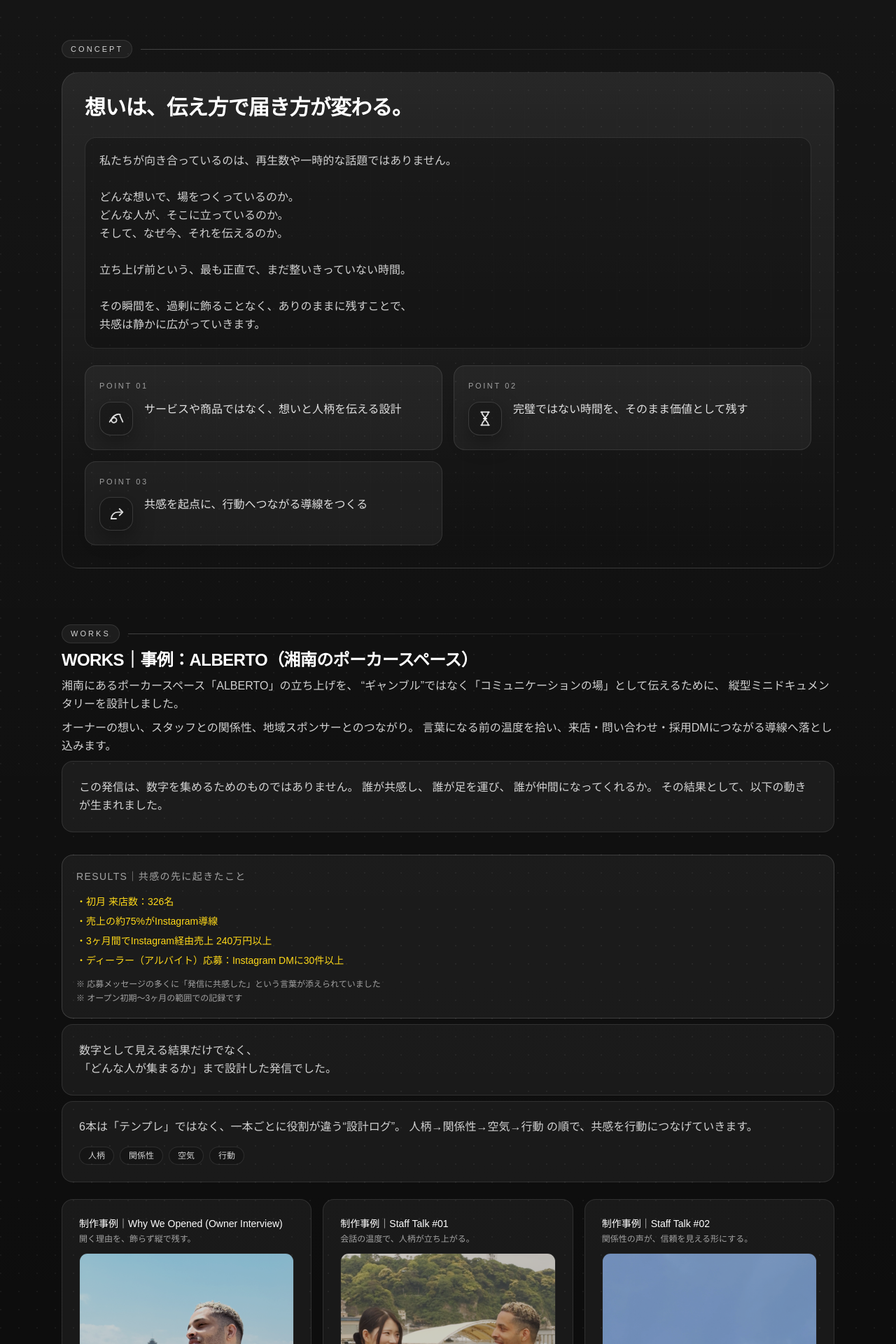
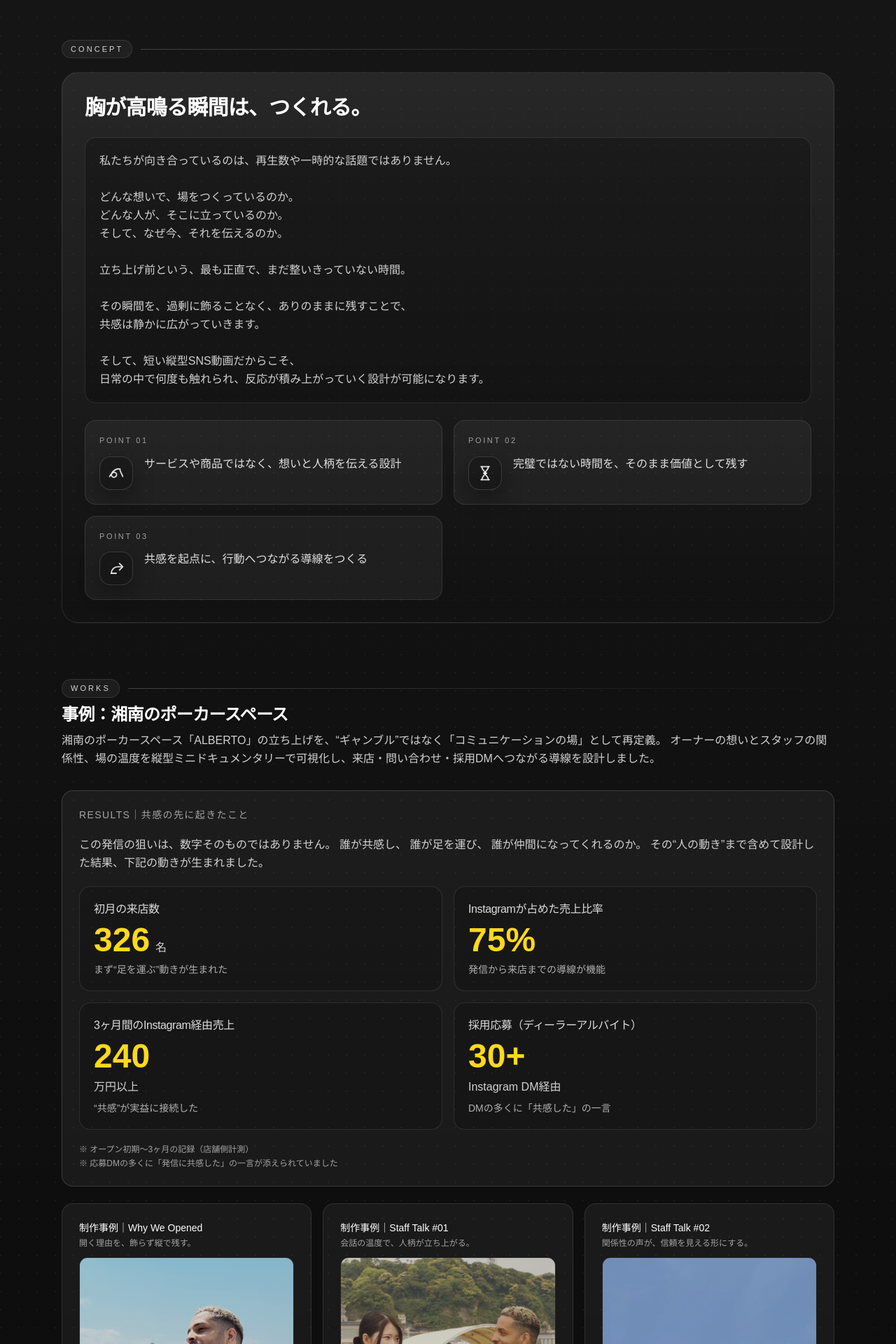
Before and after one commit to naturalpeopleinfo-blip/ambient-doc-clean, a Next.js app: page / in a window 1280 px wide. Shown: the part 860-2780 px from the top of the page at 70% size. Built offline with nearby package versions, Linux system fonts and the light colour scheme.

Commit message:
Refine nav order and results note

```diff
--- a/src/app/page.tsx
+++ b/src/app/page.tsx
@@ -19,7 +19,7 @@
 // public/works/alberto-01.png ... alberto-06.png
 const works = [
   {
-    title: "制作事例｜Why We Opened (Owner Interview)",
+    title: "制作事例｜Why We Opened",
     caption: "開く理由を、飾らず縦で残す。",
     src: "/works/alberto-01.mp4",
     poster: "/works/alberto-01.png",
@@ -63,7 +63,7 @@
       "共感で終わらせない。",
       "行動が生まれる発信へ。",
     ],
-    tagline: "縦型SNSドキュメンタリー",
+    tagline: "縦型SNSドキュメンタリー映像制作",
     headline: "Vertical Ambient Documentary",
   },
   proof: {
@@ -74,7 +74,7 @@
     ],
   },
 concept: {
-  title: "想いは、伝え方で届き方が変わる。",
+  title: "胸が高鳴る瞬間は、つくれる。",
   body:
     "私たちが向き合っているのは、再生数や一時的な話題ではありません。\n\n" +
     "どんな想いで、場をつくっているのか。\n" +
@@ -82,7 +82,9 @@
     "そして、なぜ今、それを伝えるのか。\n\n" +
     "立ち上げ前という、最も正直で、まだ整いきっていない時間。\n\n" +
     "その瞬間を、過剰に飾ることなく、ありのままに残すことで、\n" +
-    "共感は静かに広がっていきます。",
+    "共感は静かに広がっていきます。\n\n" +
+    "そして、短い縦型SNS動画だからこそ、\n" +
+    "日常の中で何度も触れられ、反応が積み上がっていく設計が可能になります。",
   points: [
     { icon: "sig", text: "サービスや商品ではなく、想いと人柄を伝える設計" },
     { icon: "hourglass", text: "完璧ではない時間を、そのまま価値として残す" },
@@ -107,7 +109,7 @@
       {
         k: "STEP 2",
         t: "撮影（1回 or 分割）",
-        d: "インタビュー＋場の温度（B-roll）をセットで収録。‘盛らない’前提で画を揃える。",
+        d: "インタビュー＋場の温度（インサート）をセットで収録。‘盛らない’前提で画を揃える。",
       },
       {
         k: "STEP 3",
@@ -447,8 +449,13 @@
               className="h-full w-full object-cover brightness-110 contrast-105"
             />
             <span className="absolute inset-0 bg-black/20" />
-            <span className="absolute left-1/2 top-1/2 -translate-x-1/2 -translate-y-1/2 inline-flex items-center justify-center rounded-full border border-white/25 bg-black/40 px-4 py-2 text-xs text-white backdrop-blur transition-transform duration-300 hover:scale-[1.04]">
-              ▶ Play
+
+            {/* Bigger, clearer Play button (avoid overlapping thumbnail text) */}
+            <span className="absolute left-1/2 bottom-5 -translate-x-1/2 inline-flex items-center justify-center rounded-full border border-white/30 bg-black/55 px-6 py-3 text-sm text-white backdrop-blur-md shadow-[0_18px_50px_rgba(0,0,0,0.55)] transition-transform duration-300 hover:scale-[1.04]">
+              <span className="inline-flex items-center justify-center rounded-full border border-white/25 bg-white/10 h-7 w-7 mr-3">
+                ▶
+              </span>
+              Play
             </span>
           </button>
         ) : (
@@ -473,12 +480,10 @@
 
   const nav = useMemo(
     () => [
-      { id: "profile", label: "Profile" },
       { id: "concept", label: "Concept" },
       { id: "works", label: "Works" },
       { id: "flow", label: "Flow" },
-      { id: "fit", label: "Fit" },
-      { id: "contact", label: "Contact" },
+      { id: "profile", label: "Profile" },
     ],
     []
   );
@@ -594,12 +599,18 @@
                         <p
                           key={i}
                           className={
-                            "fade-up whitespace-normal text-lg sm:text-lg tracking-tight text-neutral-100/90 leading-snug " +
-                            (i === 0 ? "font-semibold" : "font-medium")
+                            "fade-up whitespace-normal tracking-tight leading-snug " +
+                            (i === 0
+                              ? "text-2xl sm:text-3xl font-semibold text-white relative"
+                              : "text-lg sm:text-lg font-medium text-neutral-300/90")
                           }
                           style={{ animationDelay: `${40 + i * 100}ms` }}
                         >
-                          {line}
+                          {i === 0 ? (
+                            <span className="relative inline-block">{line}</span>
+                          ) : (
+                            line
+                          )}
                         </p>
                       ))}
 
@@ -663,7 +674,7 @@
           </div>
         </section>
 
-
+        {/* CONCEPT */}
 
         {/* CONCEPT */}
         <section id="concept" className="space-y-5 scroll-mt-28">
@@ -687,71 +698,62 @@
               <Divider />
             </div>
             <h2 className="text-xl sm:text-2xl font-semibold tracking-tight">
-              WORKS｜事例：ALBERTO（湘南のポーカースペース）
+              事例：湘南のポーカースペース
             </h2>
             <p className="mt-2 text-sm sm:text-base text-neutral-200/90 leading-relaxed">
-              湘南にあるポーカースペース「ALBERTO」の立ち上げを、
-              “ギャンブル”ではなく「コミュニケーションの場」として伝えるために、
-              縦型ミニドキュメンタリーを設計しました。
-            </p>
-            <p className="text-sm sm:text-base text-neutral-200/90 leading-relaxed">
-              オーナーの想い、スタッフとの関係性、地域スポンサーとのつながり。
-              言葉になる前の温度を拾い、来店・問い合わせ・採用DMにつながる導線へ落とし込みます。
+              湘南のポーカースペース「ALBERTO」の立ち上げを、“ギャンブル”ではなく「コミュニケーションの場」として再定義。
+              オーナーの想いとスタッフの関係性、場の温度を縦型ミニドキュメンタリーで可視化し、来店・問い合わせ・採用DMへつながる導線を設計しました。
             </p>
 
-            <ProseCard>
-              <p className="text-sm sm:text-base text-neutral-200/90 leading-relaxed whitespace-pre-line">
-                この発信は、数字を集めるためのものではありません。
-
+            <div className="mt-8 rounded-2xl border border-white/15 bg-white/5 p-5 sm:p-6">
+              <p className="mb-5 text-sm tracking-widest text-neutral-400">
+                RESULTS｜共感の先に起きたこと
+              </p>
+              <p className="mb-5 text-sm sm:text-base text-neutral-200/90 leading-relaxed whitespace-pre-line">
+                この発信の狙いは、数字そのものではありません。
                 誰が共感し、
                 誰が足を運び、
-                誰が仲間になってくれるか。
+                誰が仲間になってくれるのか。
+                その“人の動き”まで含めて設計した結果、下記の動きが生まれました。
+              </p>
 
-                その結果として、以下の動きが生まれました。
-              </p>
-            </ProseCard>
-            <div className="mt-8 rounded-2xl border border-white/15 bg-white/5 p-5">
-              <p className="mb-4 text-sm tracking-widest text-neutral-400">
-                RESULTS｜共感の先に起きたこと
-              </p>
-              <ul className="space-y-2 text-sm font-medium text-[#FFD814]">
-                <li>・初月 来店数：326名</li>
-                <li>・売上の約75%がInstagram導線</li>
-                <li>・3ヶ月間でInstagram経由売上 240万円以上</li>
-                <li>・ディーラー（アルバイト）応募：Instagram DMに30件以上</li>
-              </ul>
-              <div className="mt-4 space-y-1 text-xs text-neutral-400">
-                <p>※ 応募メッセージの多くに「発信に共感した」という言葉が添えられていました</p>
-                <p>※ オープン初期〜3ヶ月の範囲での記録です</p>
+              <div className="grid gap-4 sm:grid-cols-2">
+                {/* 1st card */}
+                <div className="rounded-2xl border border-white/10 bg-black/20 p-5 transition hover:bg-white/[0.06]">
+                  <p className="text-sm sm:text-base font-medium tracking-tight text-white/85">初月の来店数</p>
+                  <div className="mt-2 flex items-baseline gap-2">
+                    <p className="text-4xl sm:text-5xl font-semibold text-[#FFD814]">326</p>
+                    <p className="text-sm sm:text-base text-neutral-100/85">名</p>
+                  </div>
+                  <p className="mt-2 text-xs sm:text-sm text-neutral-300/80">まず“足を運ぶ”動きが生まれた</p>
+                </div>
+                {/* 2nd card */}
+                <div className="rounded-2xl border border-white/10 bg-black/20 p-5 transition hover:bg-white/[0.06]">
+                  <p className="text-sm sm:text-base font-medium tracking-tight text-white/85">Instagramが占めた売上比率</p>
+                  <p className="mt-2 text-4xl sm:text-5xl font-semibold text-[#FFD814]">75%</p>
+                  <p className="mt-2 text-xs sm:text-sm text-neutral-300/80">発信から来店までの導線が機能</p>
+                </div>
+                {/* 3rd card */}
+                <div className="rounded-2xl border border-white/10 bg-black/20 p-5 transition hover:bg-white/[0.06]">
+                  <p className="text-sm sm:text-base font-medium tracking-tight text-white/85">3ヶ月間のInstagram経由売上</p>
+                  <p className="mt-2 text-4xl sm:text-5xl font-semibold text-[#FFD814]">240</p>
+                  <p className="mt-2 text-sm sm:text-base text-neutral-100/85">万円以上</p>
+                  <p className="mt-2 text-xs sm:text-sm text-neutral-300/80">“共感”が実益に接続した</p>
+                </div>
+                {/* 4th card */}
+                <div className="rounded-2xl border border-white/10 bg-black/20 p-5 transition hover:bg-white/[0.06]">
+                  <p className="text-sm sm:text-base font-medium tracking-tight text-white/85">採用応募（ディーラーアルバイト）</p>
+                  <p className="mt-2 text-4xl sm:text-5xl font-semibold text-[#FFD814]">30+</p>
+                  <p className="mt-2 text-sm sm:text-base text-neutral-100/85">Instagram DM経由</p>
+                  <p className="mt-2 text-xs sm:text-sm text-neutral-300/80">DMの多くに「共感した」の一言</p>
+                </div>
+              </div>
+
+              <div className="mt-5 space-y-1 text-xs text-neutral-400">
+                <p>※ オープン初期〜3ヶ月の記録（店舗側計測）</p>
+                <p>※ 応募DMの多くに「発信に共感した」の一言が添えられていました</p>
               </div>
             </div>
-            <ProseCard>
-              <p className="text-sm sm:text-base text-neutral-200/90 leading-relaxed">
-                数字として見える結果だけでなく、
-                <br />
-                「どんな人が集まるか」まで設計した発信でした。
-              </p>
-            </ProseCard>
-            <ProseCard>
-              <p className="text-sm sm:text-base text-neutral-200/90">
-                6本は「テンプレ」ではなく、一本ごとに役割が違う“設計ログ”。
-                人柄→関係性→空気→行動 の順で、共感を行動につなげていきます。
-              </p>
-              <div className="mt-4 flex flex-wrap gap-2">
-                <span className="rounded-full border border-white/10 bg-black/20 px-3 py-1 text-xs text-neutral-200/90">
-                  人柄
-                </span>
-                <span className="rounded-full border border-white/10 bg-black/20 px-3 py-1 text-xs text-neutral-200/90">
-                  関係性
-                </span>
-                <span className="rounded-full border border-white/10 bg-black/20 px-3 py-1 text-xs text-neutral-200/90">
-                  空気
-                </span>
-                <span className="rounded-full border border-white/10 bg-black/20 px-3 py-1 text-xs text-neutral-200/90">
-                  行動
-                </span>
-              </div>
-            </ProseCard>
           </div>
 
           <div className="grid gap-4 sm:grid-cols-2 lg:grid-cols-3">
@@ -785,7 +787,7 @@
                 rel="noopener noreferrer"
                 className="px-5"
               >
-                制作したポーカバーのアカウントを見る（Instagram） <span className="text-neutral-500">↗</span>
+                制作したポーカースペースのアカウントを見る（Instagram） <span className="text-neutral-500">↗</span>
               </GhostButton>
               <PrimaryButton href="#contact" className="px-7">
                 相談へ進む
@@ -860,7 +862,7 @@
                   <p className="text-sm sm:text-base text-neutral-200/90 leading-relaxed">
                     想いを整理し、伝わる形に整えるところから伴走します。
                     <br />
-                    反応が“静かに強く”積み上がる発信を、一緒に設計します。
+                    反応が積み上がる形に仕立てます。
                   </p>
                 </div>
 
@@ -877,7 +879,7 @@
                     <p className="text-[11px] tracking-[0.24em] text-neutral-400">スタンス</p>
                     <ul className="mt-3 space-y-2 text-sm text-neutral-200/85 leading-relaxed">
                       <li>・盛らない、でも退屈にしない</li>
-                      <li>・続けられる形に落とし込む</li>
+                      <li>・反応が積み上がる“型”に整える</li>
                       <li>・人柄と関係性を、信頼に変える</li>
                     </ul>
                   </div>
@@ -915,14 +917,14 @@
           </div>
 
           <div className="grid gap-4 sm:[grid-template-columns:1.15fr_0.85fr]">
-            <div className="relative overflow-hidden rounded-2xl border border-white/15 bg-gradient-to-b from-white/10 to-white/5 p-5 sm:p-6 shadow-[0_24px_80px_rgba(0,0,0,0.55)]">
-              <div className="pointer-events-none absolute -top-24 -left-24 h-72 w-72 rounded-full bg-white/12 blur-3xl" />
-              <div className="pointer-events-none absolute -bottom-28 -right-24 h-80 w-80 rounded-full bg-white/8 blur-3xl" />
+            <div className="relative overflow-hidden rounded-2xl border border-white/20 bg-gradient-to-b from-[#FFD814]/[0.14] via-white/10 to-white/5 p-6 sm:p-7 shadow-[0_30px_100px_rgba(0,0,0,0.65)]">
+              <div className="pointer-events-none absolute -top-24 -left-24 h-72 w-72 rounded-full bg-[#FFD814]/[0.10] blur-3xl" />
+              <div className="pointer-events-none absolute -bottom-28 -right-24 h-80 w-80 rounded-full bg-[#FFD814]/[0.06] blur-3xl" />
 
               <div className="relative flex items-start justify-between gap-4">
                 <div>
-                  <p className="text-[11px] tracking-[0.24em] text-neutral-400">RECOMMENDED</p>
-                  <p className="mt-1 text-sm font-medium text-neutral-100/95">合う方</p>
+                  <p className="text-[11px] tracking-[0.24em] text-neutral-300">FOR YOU</p>
+                  <p className="mt-1 text-base font-semibold text-white">きっと、しっくりくる方</p>
                 </div>
                 <span className="inline-flex items-center gap-2 rounded-full border border-white/15 bg-black/20 px-3 py-1 text-xs text-neutral-200/90">
                   <span className="inline-flex h-5 w-5 items-center justify-center rounded-full border border-white/15 bg-white/5">
@@ -934,7 +936,7 @@
                 </span>
               </div>
 
-              <ul className="relative mt-4 grid gap-2">
+              <ul className="relative mt-5 grid gap-3">
                 {copy.fit.good.map((t, i) => (
                   <li
                     key={i}
@@ -946,7 +948,7 @@
               </ul>
             </div>
 
-            <div className="relative rounded-2xl border border-white/10 bg-white/5 p-5 sm:p-6 opacity-80 hover:opacity-95 transition">
+            <div className="relative rounded-2xl border border-white/10 bg-white/[0.04] p-5 sm:p-6 opacity-70 hover:opacity-85 transition">
               <div className="pointer-events-none absolute inset-0 rounded-2xl border border-dashed border-white/10" />
 
               <div className="relative flex items-start justify-between gap-4">
@@ -970,6 +972,20 @@
                 ))}
               </ul>
             </div>
+          </div>
+        </section>
+
+        {/* INDUSTRY NOTE */}
+        <section className="space-y-4 pt-6">
+          <div className="mx-auto max-w-3xl rounded-2xl border border-white/10 bg-white/5 p-6 sm:p-8 text-center">
+            <p className="text-sm sm:text-base text-neutral-200/90 leading-relaxed whitespace-pre-line">
+              この取り組みは、業種を問いません。
+
+              店舗でも、サービスでも、ものづくりでも。
+
+              「人が立っている事業」であれば、
+              必ず機能します。
+            </p>
           </div>
         </section>
 
```
Also changed, not shown: 1 other file (tests, documents, lock files or other folders).
